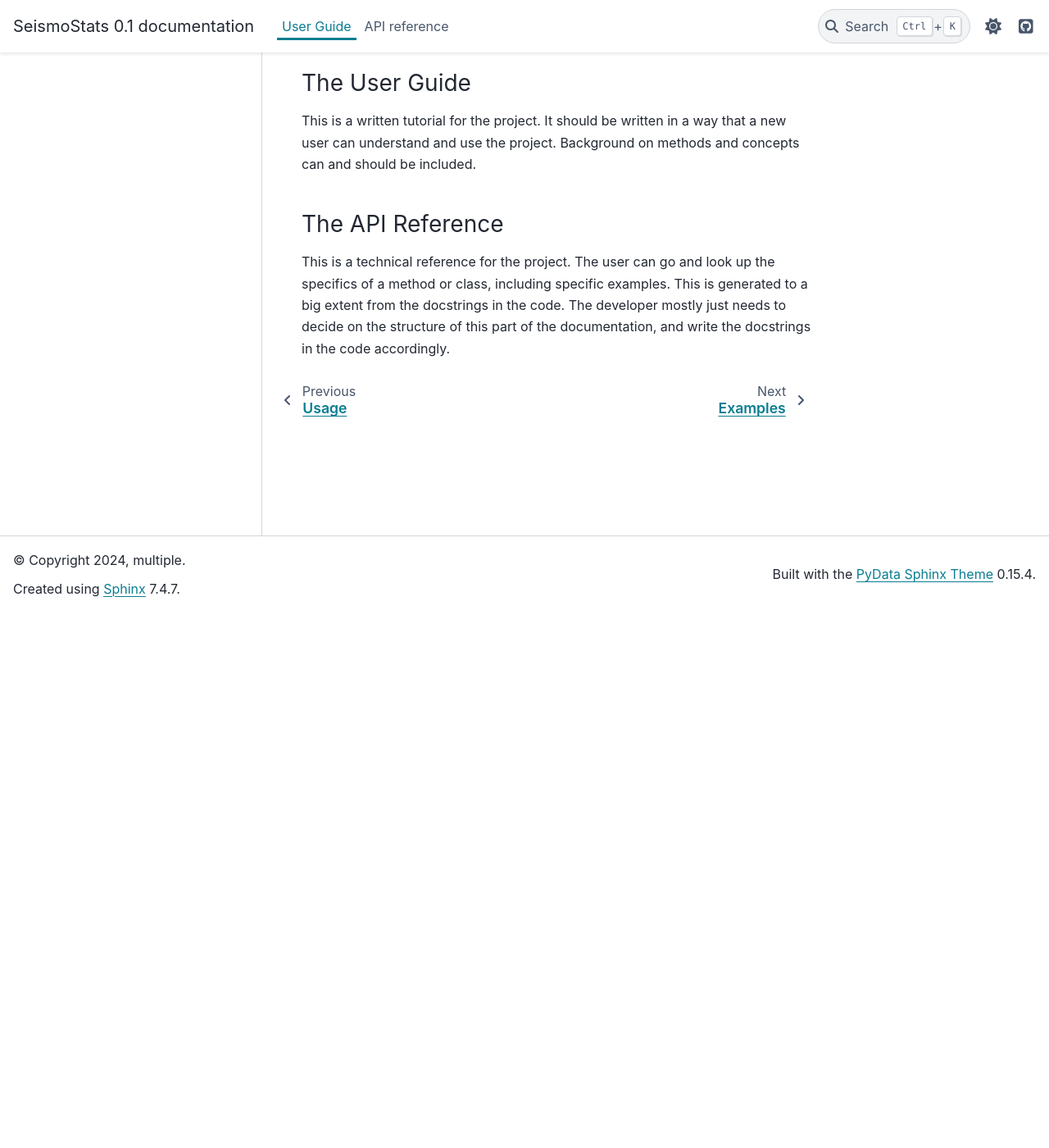
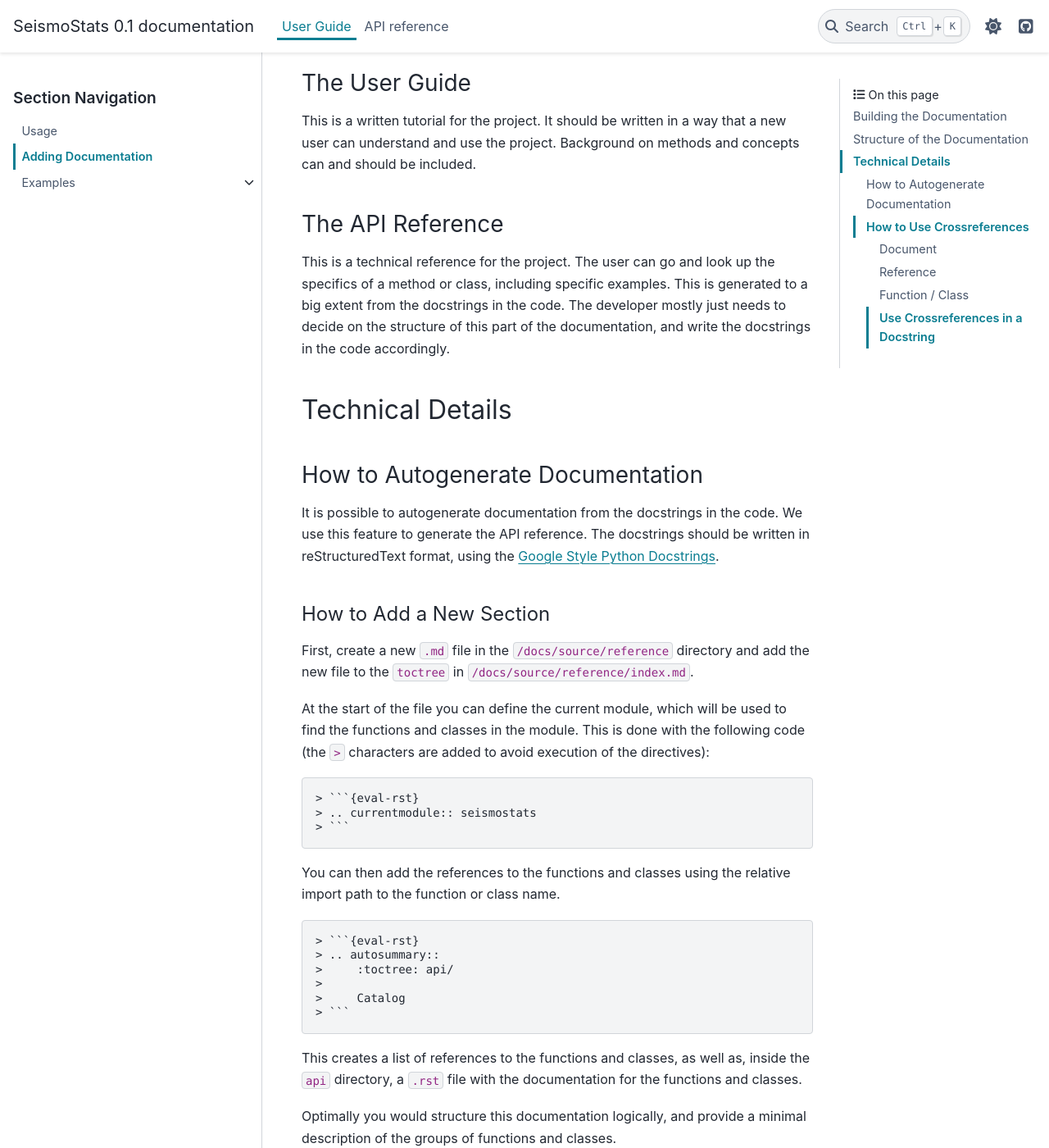
Before and after one commit to swiss-seismological-service/SeismoStats, a Sphinx documentation site: the page built from docs/source/user/docs.md, in a window 1280 px wide and 1400 px high, scrolled down 653 px. Shown: the whole window at 82% size. Built offline with Sphinx 7.4.7 and the PyData theme 0.15.4, drawn with Linux system fonts in a browser that asks for light colours; pages that are not in the unit, such as notebooks, are missing from menus; some of the changed text lies outside the part shown.

Commit message:
docs: add more examples on how to add write docs with sphinx

`````diff
--- a/docs/source/conf.py
+++ b/docs/source/conf.py
@@ -24,6 +24,8 @@
     'nbsphinx_link'
 ]
 
+autosectionlabel_prefix_document = True
+
 templates_path = ['_templates']
 exclude_patterns = []
 napoleon_custom_sections = [('Returns', 'params_style')]
--- a/docs/source/user/docs.md
+++ b/docs/source/user/docs.md
@@ -7,7 +7,7 @@
     - `make server` to build the documentation and start a local server on http://localhost:8000 to view the documentation and rebuild automatically.
     - `make clean` to remove the built documentation.
 
-## Writing the Documentation
+## Structure of the Documentation
 Currently, the documentation has two main sections: The {doc}`index` which serves as a written tutorial for the project and the {doc}`../reference/index` which serves as a technical reference for the project.
 
 ### The User Guide
@@ -15,3 +15,105 @@
 
 ### The API Reference
 This is a technical reference for the project. The user can go and look up the specifics of a method or class, including specific examples. This is generated to a big extent from the docstrings in the code. The developer mostly just needs to decide on the structure of this part of the documentation, and write the docstrings in the code accordingly.
+
+## Technical Details
+### How to Autogenerate Documentation
+It is possible to autogenerate documentation from the docstrings in the code. We use this feature to generate the API reference. The docstrings should be written in reStructuredText format, using the [Google Style Python Docstrings](https://sphinxcontrib-napoleon.readthedocs.io/en/latest/example_google.html).
+
+#### How to Add a New Section
+First, create a new `.md` file in the `/docs/source/reference` directory and add the new file to the `toctree` in `/docs/source/reference/index.md`.
+
+At the start of the file you can define the current module, which will be used to find the functions and classes in the module. This is done with the following code (the `>` characters are added to avoid execution of the directives):
+````
+> ```{eval-rst}
+> .. currentmodule:: seismostats
+> ```
+````
+You can then add the references to the functions and classes using the relative import path to the function
+or class name.
+````
+> ```{eval-rst}
+> .. autosummary::
+>     :toctree: api/
+>
+>     Catalog
+> ```
+````
+This creates a list of references to the functions and classes, as well as, inside the `api` directory, a `.rst` file with the documentation for the functions and classes.
+
+Optimally you would structure this documentation logically, and provide a minimal description of the groups
+of functions and classes.
+
+If you would like to have the documentation for a function or class directly in the current file, you can first use the `currentmodule` as above, and then the `autofunction` directive.
+````
+> ```{eval-rst}
+> .. autofunction:: _example
+> ```
+````
+
+
+### How to Use Crossreferences
+
+#### Document
+How to reference a document in the documentation.
+
+**Code**
+```
+Using a custom name:              {doc}`Reference <../reference/index>`
+Using the title of the document:  {doc}`../reference/index`
+```
+
+**Output**
+Using a custom name: {doc}`Reference <../reference/index>`
+Using the top level title of the document: {doc}`../reference/index`
+
+#### Reference
+How to reference a section in the documentation.
+
+**Code**
+```
+Using a custom name:            {ref}`Reference <reference/catalog:transformation>`
+Using the title of the section: {ref}`/reference/catalog.md#transformation`
+```
+
+**Output**
+Using a custom name: {ref}`Reference <reference/catalog:transformation>`
+Using the title of the section: {ref}`/reference/catalog.md#transformation`
+
+#### Function / Class
+How to reference a function or class in the documentation.
+
+**Code**
+```
+Using a custom name:        {func}`Bin Magnitudes <seismostats.Catalog.bin_magnitudes>`
+Using the function name:    {func}`~seismostats.Catalog.bin_magnitudes`
+Or with the whole path:     {func}`seismostats.Catalog.bin_magnitudes`
+```
+
+**Output**
+Using a custom name: {func}`Bin Magnitudes <seismostats.Catalog.bin_magnitudes>`
+Using the title of the function: {func}`~seismostats.Catalog.bin_magnitudes`
+Or with the whole path:  {func}`seismostats.Catalog.bin_magnitudes`
+
+#### Use Crossreferences in a Docstring
+How to use crossreferences in a docstring.
+
+**Code**
+```python
+def _example():
+    """
+    This function is purely used as an example for the documentation.
+
+    See Also:
+        :func:`seismostats.Catalog.bin_magnitudes`
+    """
+    pass
+```
+
+**Output**
+```{eval-rst}
+.. module:: seismostats.utils.docs
+```
+```{eval-rst}
+.. autofunction:: _example
+```
`````
